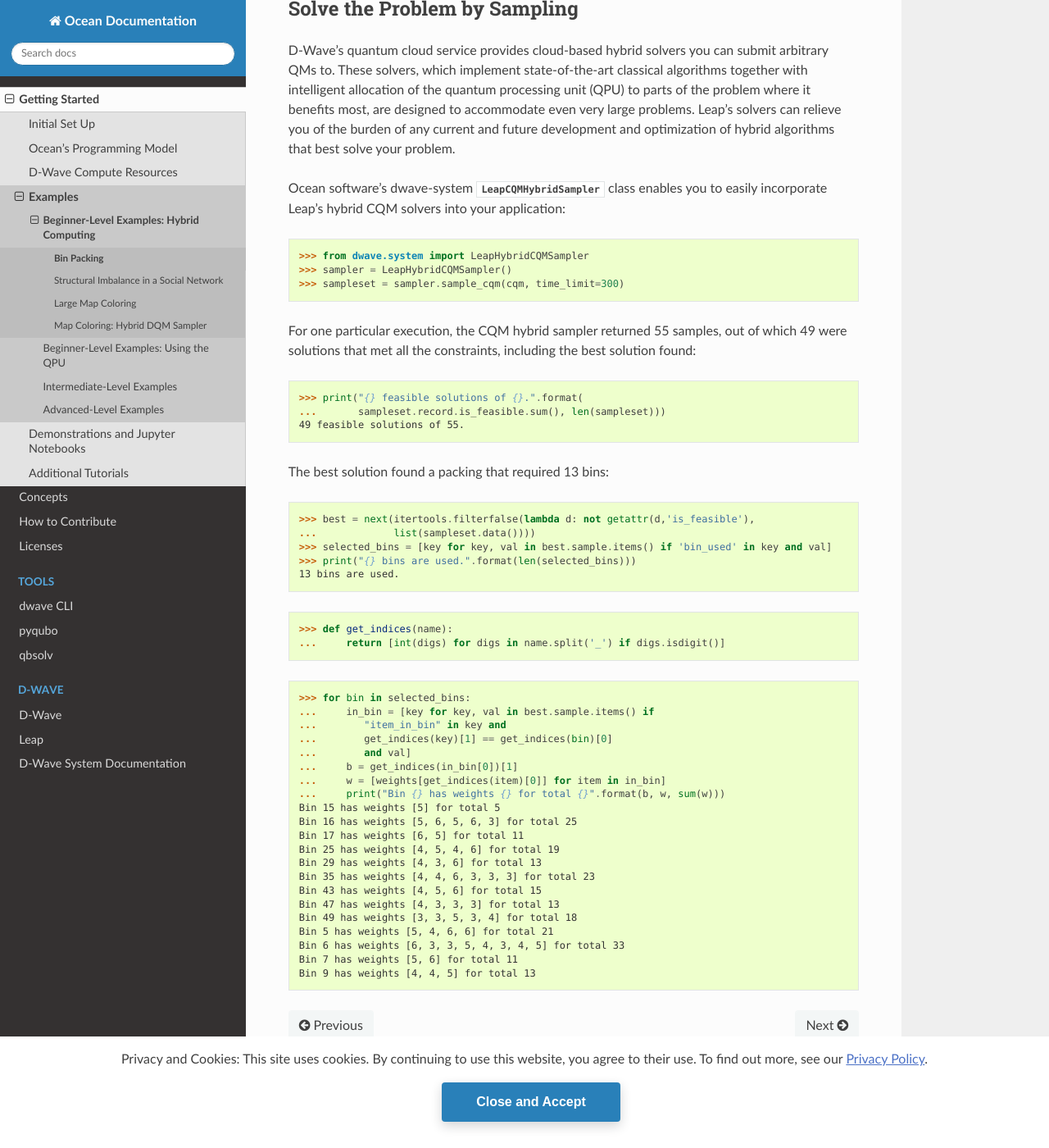
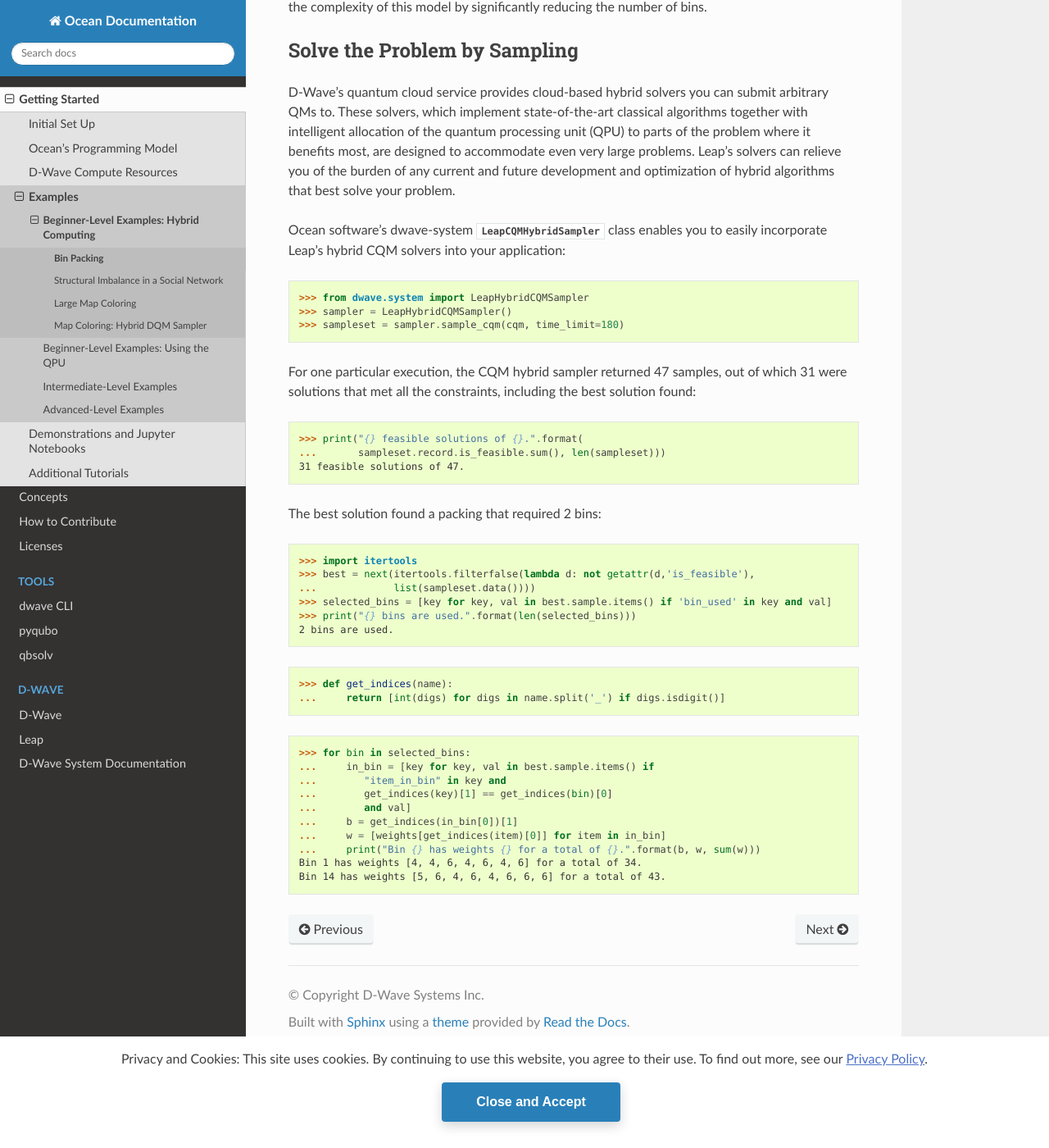
Before and after one commit to dwavesystems/dwave-ocean-sdk, a Sphinx documentation site: the page built from docs/examples/hybrid_cqm_binpacking.rst, in a window 1280 px wide and 1400 px high, scrolled down 2333 px. Shown: the whole window at 82% size. Built offline with Sphinx 7.4.7 and the Read the Docs theme 2.0.0, drawn with Linux system fonts in a browser that asks for light colours; pages that are not in the unit, such as notebooks, are missing from menus; the version number could not be read and is left out; some of the changed text lies outside the part shown.

Commit message:
Add CQM example: reduce to 15 items

```diff
--- a/docs/examples/hybrid_cqm_binpacking.rst
+++ b/docs/examples/hybrid_cqm_binpacking.rst
@@ -51,12 +51,15 @@ The code below sets the number of items, :code:`num_items`, their weights,
 and bin capacity, :code:`bin_capacity`.
 
 >>> import numpy as np
->>> num_items = 50
+>>> num_items = 15
 >>> item_weight_range = [3, 7]
 >>> weights = list(np.random.randint(*item_weight_range, num_items))
 >>> bin_capacity = int(10 * np.mean(weights))
+>>> print("The problem will be to pack a total weight of {} into bins of capacity {}.".format(
+...       sum(weights), bin_capacity))
+The problem will be to pack a total weight of 77 into bins of capacity 51.
 
-Next, a CQM is instantiated.
+Next, instantiate a CQM:
 
 >>> from dimod import ConstrainedQuadraticModel, Binary
 >>> cqm = ConstrainedQuadraticModel()
@@ -135,23 +138,24 @@ easily incorporate Leap's hybrid CQM solvers into your application:
 
 >>> from dwave.system import LeapHybridCQMSampler
 >>> sampler = LeapHybridCQMSampler()     # doctest: +SKIP
->>> sampleset = sampler.sample_cqm(cqm, time_limit=300)  # doctest: +SKIP
+>>> sampleset = sampler.sample_cqm(cqm, time_limit=180)  # doctest: +SKIP
 
-For one particular execution, the CQM hybrid sampler returned 55 samples, out of
-which 49 were solutions that met all the constraints, including the best solution
+For one particular execution, the CQM hybrid sampler returned 47 samples, out of
+which 31 were solutions that met all the constraints, including the best solution
 found:
 
 >>> print("{} feasible solutions of {}.".format(
 ...       sampleset.record.is_feasible.sum(), len(sampleset)))   # doctest: +SKIP
-49 feasible solutions of 55.
+31 feasible solutions of 47.
 
-The best solution found a packing that required 13 bins:
+The best solution found a packing that required 2 bins:
 
+>>> import itertools
 >>> best = next(itertools.filterfalse(lambda d: not getattr(d,'is_feasible'),
 ...             list(sampleset.data())))
 >>> selected_bins = [key for key, val in best.sample.items() if 'bin_used' in key and val]
 >>> print("{} bins are used.".format(len(selected_bins)))     # doctest: +SKIP
-13 bins are used.
+2 bins are used.
 
 >>> def get_indices(name):
 ...     return [int(digs) for digs in name.split('_') if digs.isdigit()]
@@ -163,17 +167,6 @@ The best solution found a packing that required 13 bins:
 ...        and val]
 ...     b = get_indices(in_bin[0])[1]
 ...     w = [weights[get_indices(item)[0]] for item in in_bin]
-...     print("Bin {} has weights {} for total {}".format(b, w, sum(w)))
-Bin 15 has weights [5] for total 5
-Bin 16 has weights [5, 6, 5, 6, 3] for total 25
-Bin 17 has weights [6, 5] for total 11
-Bin 25 has weights [4, 5, 4, 6] for total 19
-Bin 29 has weights [4, 3, 6] for total 13
-Bin 35 has weights [4, 4, 6, 3, 3, 3] for total 23
-Bin 43 has weights [4, 5, 6] for total 15
-Bin 47 has weights [4, 3, 3, 3] for total 13
-Bin 49 has weights [3, 3, 5, 3, 4] for total 18
-Bin 5 has weights [5, 4, 6, 6] for total 21
-Bin 6 has weights [6, 3, 3, 5, 4, 3, 4, 5] for total 33
-Bin 7 has weights [5, 6] for total 11
-Bin 9 has weights [4, 4, 5] for total 13
+...     print("Bin {} has weights {} for a total of {}.".format(b, w, sum(w)))
+Bin 1 has weights [4, 4, 6, 4, 6, 4, 6] for a total of 34.
+Bin 14 has weights [5, 6, 4, 6, 4, 6, 6, 6] for a total of 43.
```
Also changed, not shown: other parts of docs/examples/hybrid_cqm_binpacking.rst (+3 -3 lines).
